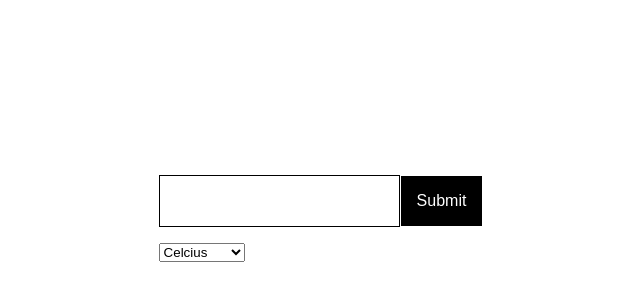
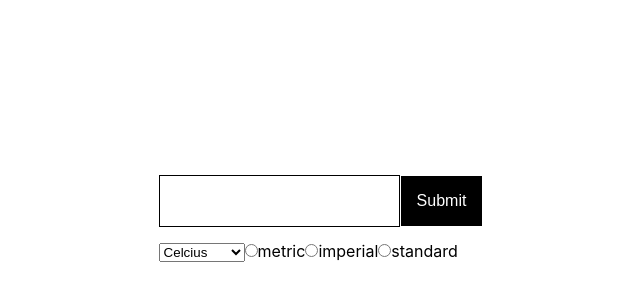
Before and after one commit to taymitsu/weather-api, a React (Create React App) app: page / in a window 1280 px wide. Shown: the part 184-484 px from the top of the page, without its empty margins (319-959 px from the left). Built offline with nearby package versions, Linux system fonts and the light colour scheme.

Commit message:
radio buttons added and updating

```diff
--- a/src/Weather.js
+++ b/src/Weather.js
@@ -20,11 +20,44 @@ function Weather() {
         <button>Submit</button>
         </div>
 
-        <select onChange={e => setUnit(e.target.value)}>
+        <select
+          value={unit}
+          onChange={e => setUnit(e.target.value)}
+        >
           <option value="metric">Celcius</option>
           <option value="imperial">Fahrenheit</option>
           <option value="standard">Kelvin</option>
         </select>
+
+        <label>
+          <input
+            type="radio"
+            name="unit"
+            checked={unit === 'metric'}
+            onChange={() => setUnit('metric')}
+          />
+          metric
+        </label>
+
+        <label>
+          <input
+            type="radio"
+            name="unit"
+            checked={unit === 'imperial'}
+            onChange={() => setUnit('imperial')}
+          />
+          imperial
+        </label>
+
+        <label>
+          <input
+            type="radio"
+            name="unit"
+            checked={unit === 'standard'}
+            onChange={() => setUnit('standard')}
+          />
+          standard
+        </label>
 
       </form>
     </div>
```
